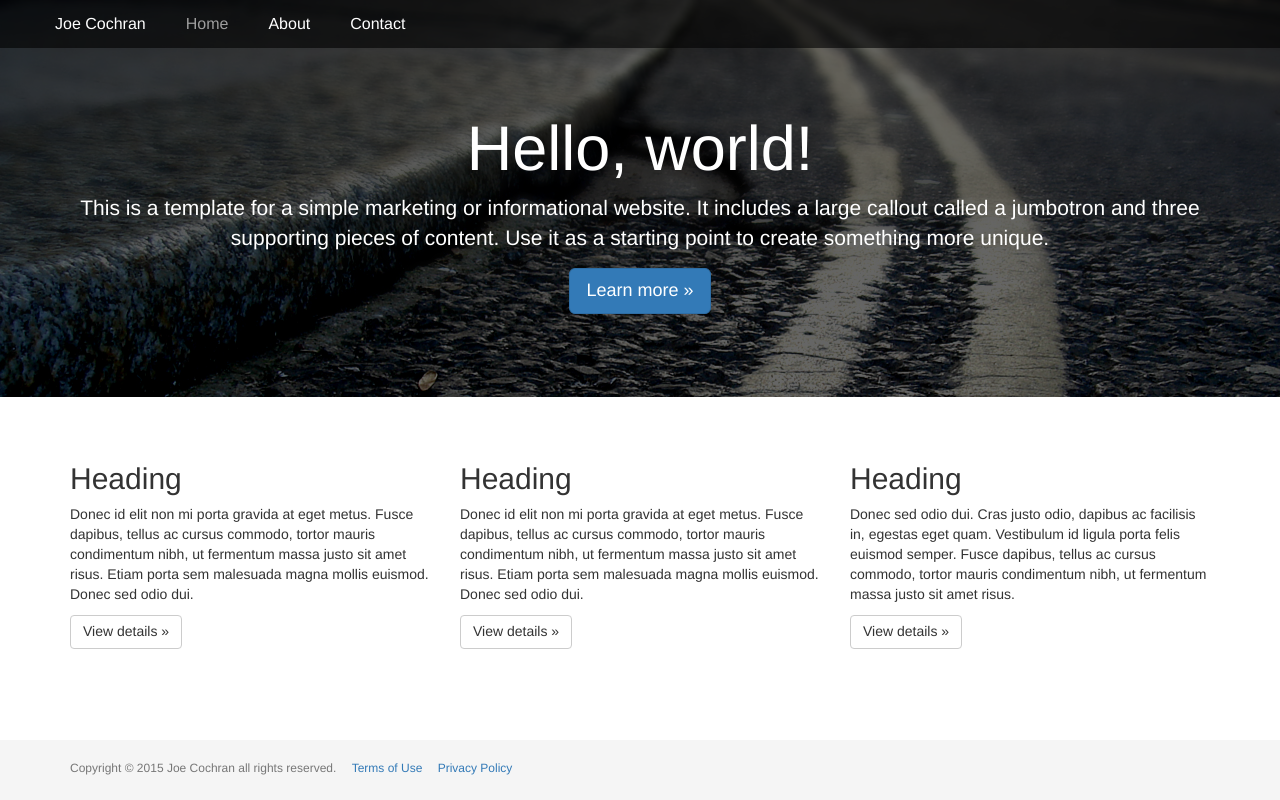
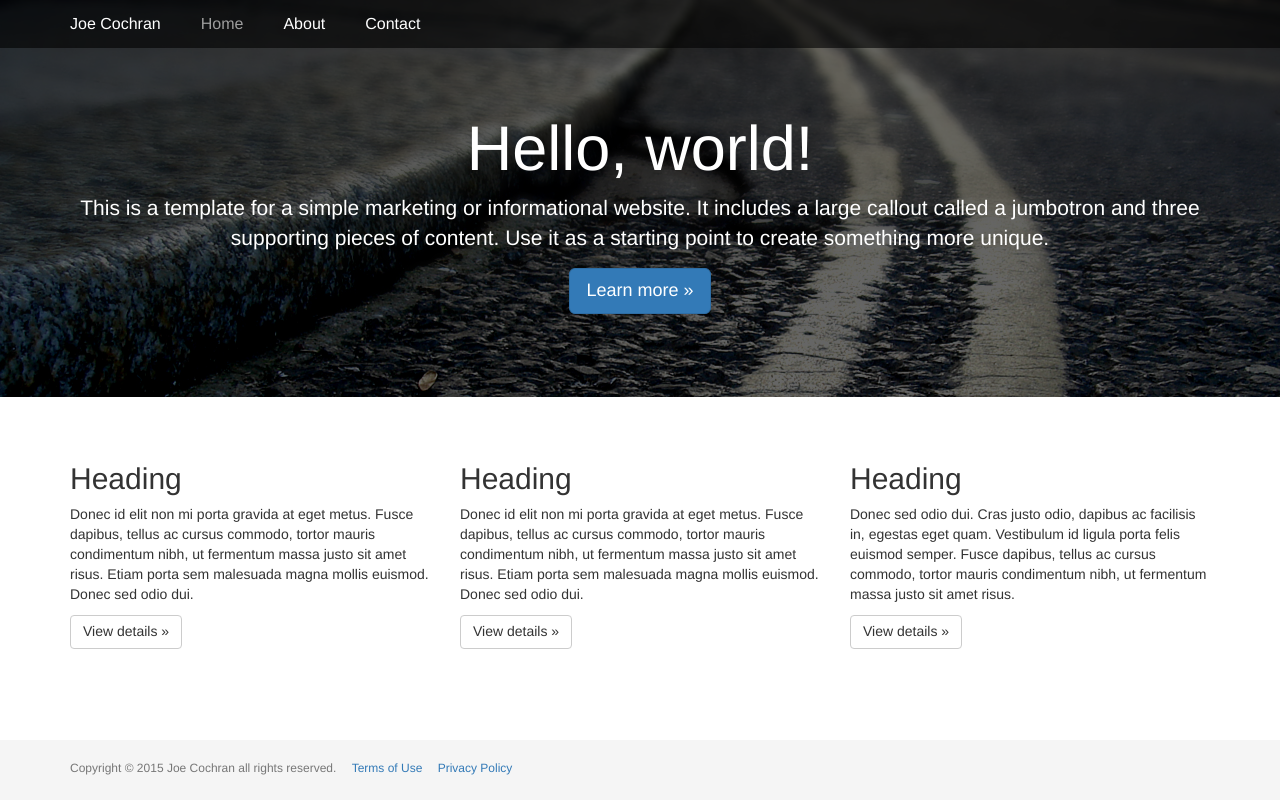
Before and after one commit to astrologician/astrologician.github.io, a website: page index.html in a window 1280 px wide. Drawn offline with nearby package versions, Linux system fonts and the light colour scheme.

Commit message:
fixing mobile nav bug

```diff
--- a/sass/styles.scss
+++ b/sass/styles.scss
@@ -59,7 +59,7 @@
 
     .navbar-brand {
         color: #fff;
-        padding: 14px 20px 14px 0;
+        padding: 14px 20px 14px 15px;
         height: 46px;
         font-size:16px;
     }
```
Also changed, not shown: css/styles.css.
